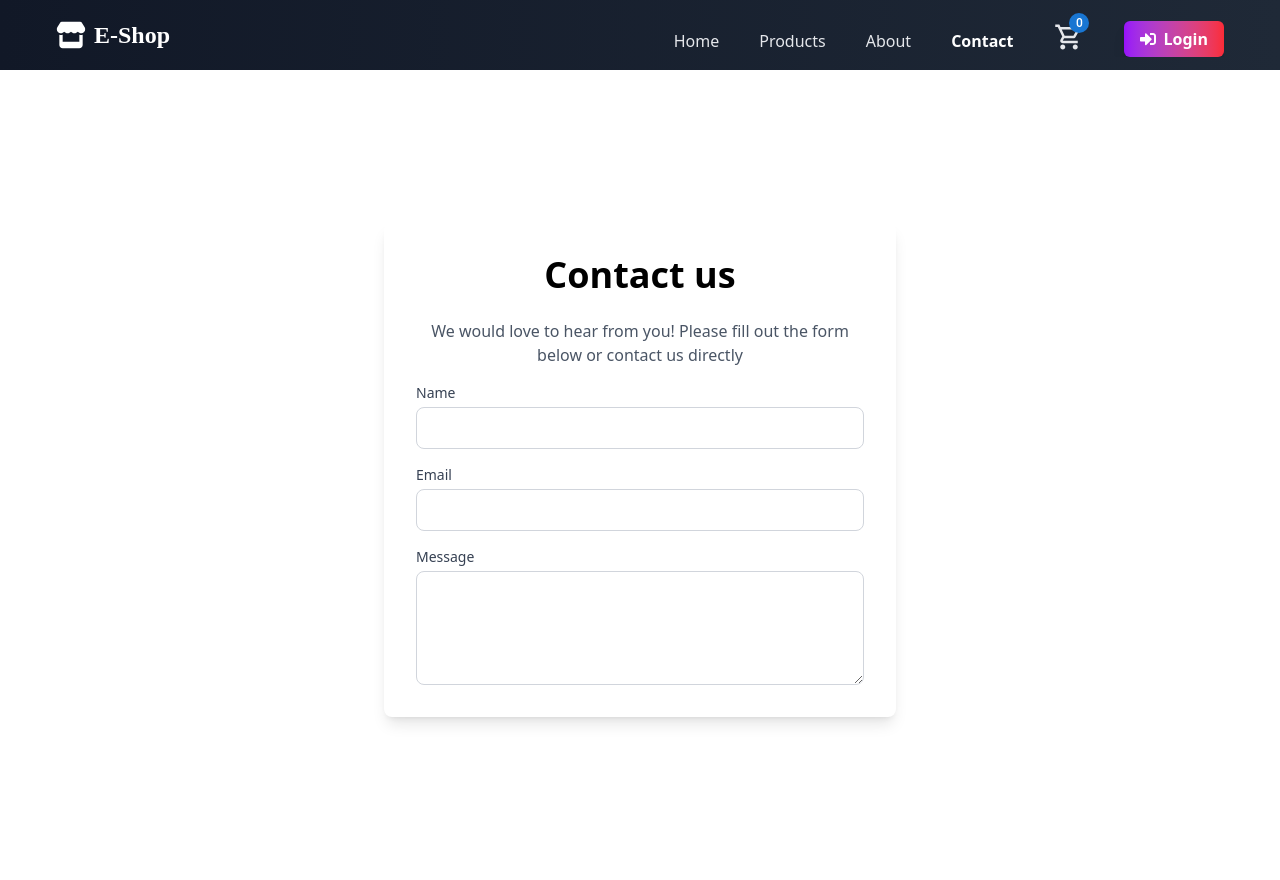
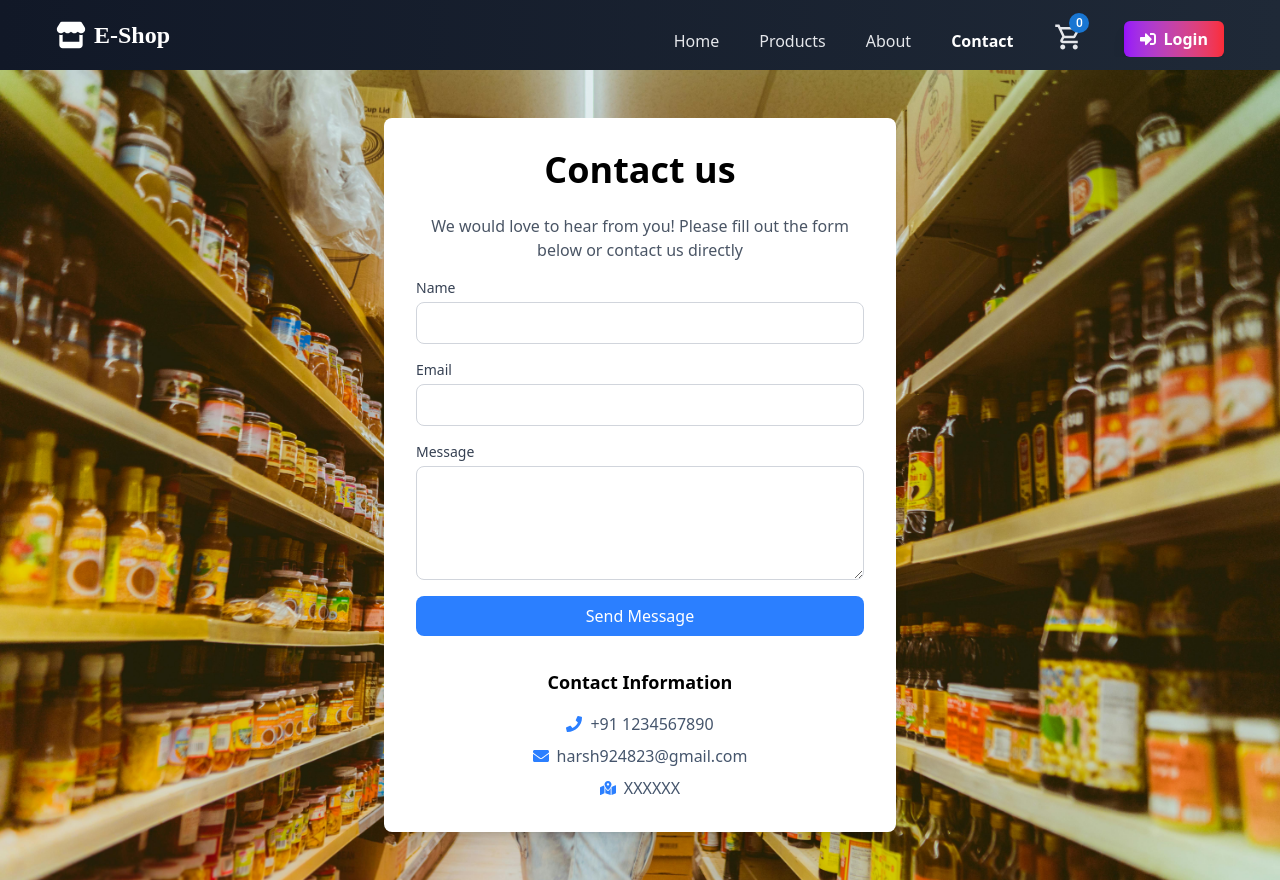
Before and after one commit to harsh4823/E-Commerce, a React (Vite) app in the folder frontend/: page /contact in a window 1280 px wide. Built offline with nearby package versions, Linux system fonts and the light colour scheme.

Commit message:
contact page created

```diff
--- a/frontend/src/Components/Contact.jsx
+++ b/frontend/src/Components/Contact.jsx
@@ -1,10 +1,9 @@
-import { FaEnvelope, FaMapMarkedAlt, FaPhone } from "react-icons/fa";
-
+import {FaEnvelope, FaMapMarkedAlt, FaPhone} from 'react-icons/fa'
 const Contact = () => {
     return(
         <div
             className="flex flex-col items-center justify-center min-h-screen py-12 bg-cover bg-center"
-            style={{backgroundImage: "url('')"}}>
+            style={{backgroundImage: "url('src/assets/images/bg.jpg')"}}>
 
             <div className="bg-white shadow-lg rounded-lg p-8 w-full max-w-lg">
                 <h1 className="text-4xl font-bold text-center mb-6">Contact us</h1>
@@ -43,7 +42,34 @@ const Contact = () => {
                             required
                             className="mt-1 block w-full border border-gray-300 rounded-lg p-2 focus:outline-hidden focus:ring-2 focus: ring-blue-500"/>
                     </div>
+                    <button className="w-full bg-blue-500 text-white py-2 rounded-lg hover:bg-blue-600 transition duration-300">
+                        Send Message
+                    </button>
                     </form>
+
+                    <div className="mt-8 text-center">
+                        <h2 className="text-lg font-semibold">
+                            Contact Information
+                        </h2>
+
+                        <div className="flex flex-col items-center space-y-2 mt-4 ">
+                            <div className="flex items-center">
+                                <FaPhone className='text-blue-500 mr-2'/>
+                                <span className='text-slate-600'>+91 1234567890</span>
+                            </div>
+
+
+                            <div className="flex items-center">
+                                <FaEnvelope className='text-blue-500 mr-2'/>
+                                <span className='text-slate-600'>harsh924823@gmail.com</span>
+                            </div>
+
+                            <div className="flex items-center">
+                                <FaMapMarkedAlt className='text-blue-500 mr-2'/>
+                                <span className='text-slate-600'>XXXXXX</span>
+                            </div>
+                        </div>
+                    </div>
                     </div>
                 </div>
     );
```
Also changed, not shown: frontend/src/assets/images/bg.jpg (added).
